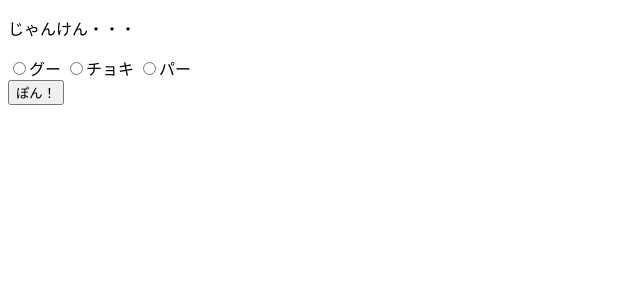
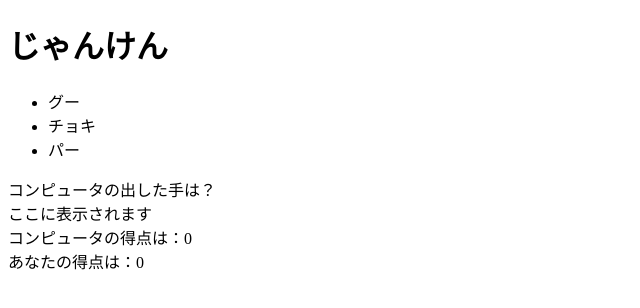
Before and after one commit to hikarugm13/javascript, a plain HTML site: page index.html in a window 1280 px wide. Shown: the whole page, without its empty margins (0-640 px from the left). Drawn offline with nearby package versions, Linux system fonts and the light colour scheme.

Commit message:
Update index.html

```diff
--- a/index.html
+++ b/index.html
@@ -1,16 +1,28 @@
 <!DOCTYPE html>
 <html>
-  <head>
-    <meta charset="UTF-8" />
-    <script src="http://code.jquery.com/jquery-2.1.4.min.js"></script>
-    <script src="janken.js"></script>
-  </head>
-  <body>
-    <p>じゃんけん・・・</p>
-    <input type="radio" name="janken" value="0"><label>グー</label>
-    <input type="radio" name="janken" value="1"><label>チョキ</label>
-    <input type="radio" name="janken" value="2"><label>パー</label>
-    <br>
-    <input type="button" value="ぽん！" class="janken">
-  </body>
+<head>
+<meta charset="UTF-8">
+<title>じゃんけん</title>
+<script src="http://code.jquery.com/jquery-1.11.3.min.js"></script>
+<script src="9491.js" ></script>
+</head>
+<body>
+
+<header>
+    <h1>じゃんけん</h1>
+</header>
+
+<main>
+    <ul>
+        <li data-rps="rock" class="rps-hand"><span>グー</span></li>
+        <li data-rps="scissors" class="rps-hand"><span>チョキ</span></li>
+        <li data-rps="paper"  class="rps-hand"><span>パー</span></li>
+    </ul>
+    <div id="pc">コンピュータの出した手は？</div>
+    <div id="message">ここに表示されます</div>
+    <div id="Point01">コンピュータの得点は：<span id="point_com">0</span></div>
+    <div id="Point02">あなたの得点は：<span id="point_me">0</span></div>
+</main>
+
+</body>
 </html>
```
